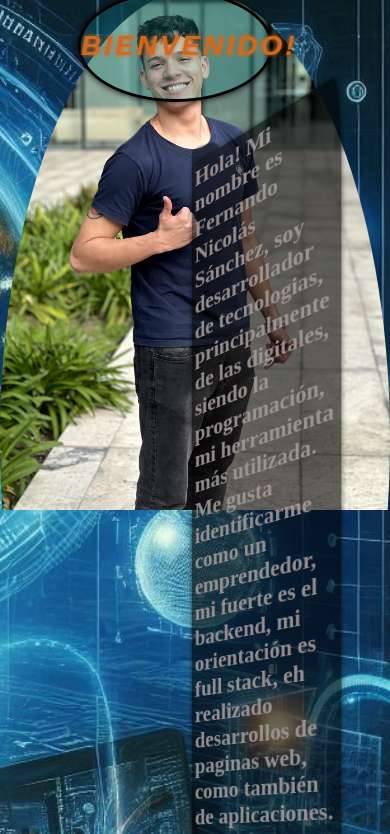
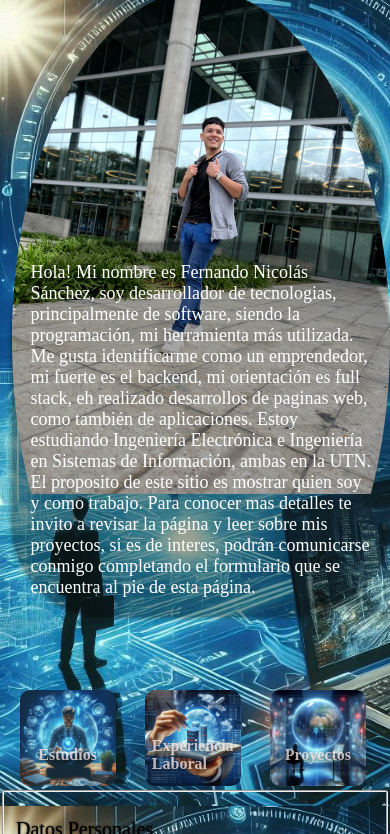
Before and after one commit to FerNicoSanchez/FNS_Productions, a plain HTML site: page index.html in a window 390 px wide. Shown: the part 38-872 px from the top of the page. Drawn offline with Linux system fonts and the light colour scheme.

Commit message:
p responsive

```diff
--- a/index.html
+++ b/index.html
@@ -43,12 +43,9 @@
 	<main>
 		<section id="section_1">
 			<div id="div-1_section_1">
-				<div id="div_bienvenido">
-					<h4 id="h4_bienvenido">Bienvenido!</h4>
-				</div>
 				<div id="div_parrafo_section_1">
 					<!-- <h2>Sobre mí</h2> -->
-					<p id="p_section-1">Hola! Mi nombre es Fernando Nicolás Sánchez, soy desarrollador de tecnologias, principalmente de las digitales,
+					<p id="p_section-1">Hola! Mi nombre es Fernando Nicolás Sánchez, soy desarrollador de tecnologias, principalmente de software,
 						siendo la programación, mi herramienta más utilizada. Me gusta identificarme como un emprendedor, mi fuerte es el backend,
 						mi orientación es full stack, eh realizado desarrollos de paginas web, como también de aplicaciones. Estoy estudiando Ingeniería
 						Electrónica e Ingeniería en Sistemas de Información, ambas en la UTN. El proposito de este sitio es mostrar quien soy y
--- a/inicio.css
+++ b/inicio.css
@@ -1,7 +1,8 @@
 body{
     background: url(https://fernicosanchez.github.io/FNS_Productions/Imagenes/Proyectos2.jpeg);
     background-size: cover;
-    background-position: right;
+    background-position: left;
+    background-attachment: fixed;
     margin: 0%;
     padding: 0%;
 }
@@ -91,99 +92,91 @@ nav {
 
 /* ----------- FIN Header - Menu ------------- */
 
+
+
 /* ---------------- Section 1 --------------- */
 
+.dialog__button{
+    color: red;
+    position: absolute;
+    top: 10px;
+    right: 10px;
+    box-shadow: 0 0 5px 1.2px #0000002d;
+    text-shadow: 0 0 3px #9e3e3e;
+    border-radius: 30%;
+}
+
+#dialog{
+    /* display:none; */
+    border: 1px solid black;
+    border-radius: 10%;
+    right: 0;
+    position: fixed;
+    background-color: #0000004f;
+    max-height: 500px;
+    align-items: center;
+    text-align: center;
+    justify-content: center;
+    z-index: 100;
+}
 
 #section_1 {
     display: flex;
     flex-direction: row;
-    background: url(https://fernicosanchez.github.io/FNS_Productions/Imagenes/foto_ig_azul.jpg);
+    background: url(https://fernicosanchez.github.io/FNS_Productions/Imagenes/foto_ig_campera.jpg);
     background-size: contain;
     /* background-attachment: fixed; */
     background-repeat: no-repeat;
     margin: auto;
+    margin-left: 3%;
     border-radius: 50%;
     position: relative;
 }
 
 
 #div-1_section_1 {
-    /* width: 20px; */
-    height: 900px;
+    height: 700px;
+}
+
+#p_section-1{
+    background-color: #0000005b;
+    box-shadow: 0 0 5px 1px rgba(0, 0, 0, 0.418);
+    border-radius: 25%;
+    font-size: 18px;
+    font-weight: 400;
+    color: rgb(255, 255, 255);
+    margin-top: 30vh;
+    padding: 5%;
+}
+
+
+@media (min-width: 780px) {
+    #div-1_section_1 {
+        min-height: 900px;
     }
 
     #p_section-1{
         background-color: #00000098;
         box-shadow: 0 0 5px 1px rgba(0, 0, 0, 0.418);
-    border-radius: 0 5% 5% 0;
+        border-radius: 5% 5% 5% 5%;
         font-size: 24px;
         font-weight: 700;
-    margin-left: clamp(40%,45%,50%);
+        margin-left: clamp(41%,46%,49%);
         margin-right: clamp(10vw,11vw,12vw);
-    margin-top: 5%;
-    padding: 1%;
-    color: rgba(163, 153, 153, 0.897);
+        margin-top: 10%;
+        padding: 2%;
+        color: rgb(255, 255, 255);
         position: relative;
         transform: perspective(700px) rotateY(-30deg);
         transition: 2.5s;
     }
 
     #p_section-1:hover {
+        /* background-color: #ffffffb0;
+        color: rgb(0, 0, 0); */
         transform: rotateY(0);
+        border-radius: 0 5% 5% 0;
     }
-
-#p_section-1::before{
-    content: '';
-    position: absolute;
-    background-color: rgba(0, 0, 0, 0.418);
-    width: 35px;
-    height: 15px;
-    top: -15px;
-    left: 0;
-    border-top-right-radius: 100%;
-    /* box-shadow: -4px 4px 0 -4px rgb(0, 0, 0); */
-    box-shadow: 0 0 1px 0px rgba(0, 0, 0, 0.418);
-
-}
-
-
-#div_bienvenido{
-    box-sizing: border-box;
-    width: 50vw;
-    max-width: 50vw;
-    border: 3px solid black;
-    border-radius: 50%;
-    background-color: rgba(17, 131, 131, 0.281);
-    margin-left: 20vw;
-    box-shadow: 0 0 7px;
-    transition-property: width;
-    transition-duration: 2s;
-}
-
-#h4_bienvenido{
-    box-sizing: border-box;
-    border-radius: 30%;
-    color: chocolate;
-    font-family: sans-serif,Arial;
-    font-size: 28px;
-    font-weight: bold;
-    font-style: italic;
-    text-align: center;
-    letter-spacing: 3px;
-    text-transform: uppercase;
-    text-shadow: 0 0 4px;
-    user-select: none;
-    transition-property: color;
-    transition-duration: 2s;
-}
-
-#h4_bienvenido:hover{
-    color: #211e;
-}
-
-#div_bienvenido:hover{
-    background-color: rgba(68, 85, 17, 0.123);
-    width: 40vw;
 }
 
 
@@ -226,8 +219,9 @@ nav {
     text-wrap: balance;
 }
 
-/* ---------------- Fin Section 1 --------------- */
+/* ---------------------- Fin Section 1 ------------------------- */
 
+/* ----------------------- Formulario -----------------------------*/
 
 .form_inicial{
     padding-top: 5px;
@@ -246,38 +240,12 @@ nav {
     box-shadow: 0 0 10px #000;
 }
 
-table{
-    margin: auto;
-}
 
 fieldset{
     border-radius: 1%;
     color: #777;
 }
 
-#dialog{
-    /* display:none; */
-    border: 1px solid black;
-    border-radius: 10%;
-    right: 0;
-    position: fixed;
-    background-color: #0000004f;
-    max-height: 500px;
-    align-items: center;
-    text-align: center;
-    justify-content: center;
-    z-index: 100;
-}
-
-.dialog__button{
-    color: red;
-    position: absolute;
-    top: 10px;
-    right: 10px;
-    box-shadow: 0 0 5px 1.2px #0000002d;
-    text-shadow: 0 0 3px #9e3e3e;
-    border-radius: 30%;
-}
 
 .boton_eliminar{
     color: #9e3e3e;
@@ -295,16 +263,12 @@ fieldset{
     padding-left: 40px  ;
 }
 
-.fila_tabla_final:hover{
-    background: linear-gradient(rgba(255, 0, 0, 0.815),transparent);
-    color: #fff;
-    border-radius: 10%;
-}
 
 label {
-    color: #000;
+    color: #0f0707;
     width: 100%;
     height: auto;
+    font-weight: 700;
 }
 
 #fieldset_form:hover{
@@ -314,6 +278,7 @@ label {
 
 #prueba_leyenda {
     color: #000;
+    font-size: 20px;
     text-shadow: 0 0 2px ;
 }
 
@@ -344,6 +309,21 @@ label {
     box-shadow: 0 0 0px 1px #9e3e3e;
 }
 
+table{
+    margin: auto;
+}
+
+.fila_tabla_final{
+    background: linear-gradient(to right,rgba(44, 43, 43, 0.815),transparent);
+    color: #fff;
+    border-radius: 10%;
+}
+
+.fila_tabla_final:hover{
+    background: linear-gradient(rgba(255, 0, 0, 0.815),transparent);
+    color: #fff;
+}
+
 #p_tabla {
     text-align: center;
     color: #070404;
--- a/inicio.js
+++ b/inicio.js
@@ -120,7 +120,7 @@ function enviarForm(evento) {
     fecha: fecha
   };
 
-  let msg = data.nombre + ", gracias por contactarte con FNS Productions! " + data.fecha;
+  let msg = data.nombre + ", gracias por contactarte con FNS Productions! ";
   if (data.tipo) {
     msg += "\nTipo de contacto: " + data.tipo;
   }
```
Lines whose indentation alone changed are shown as unchanged.
